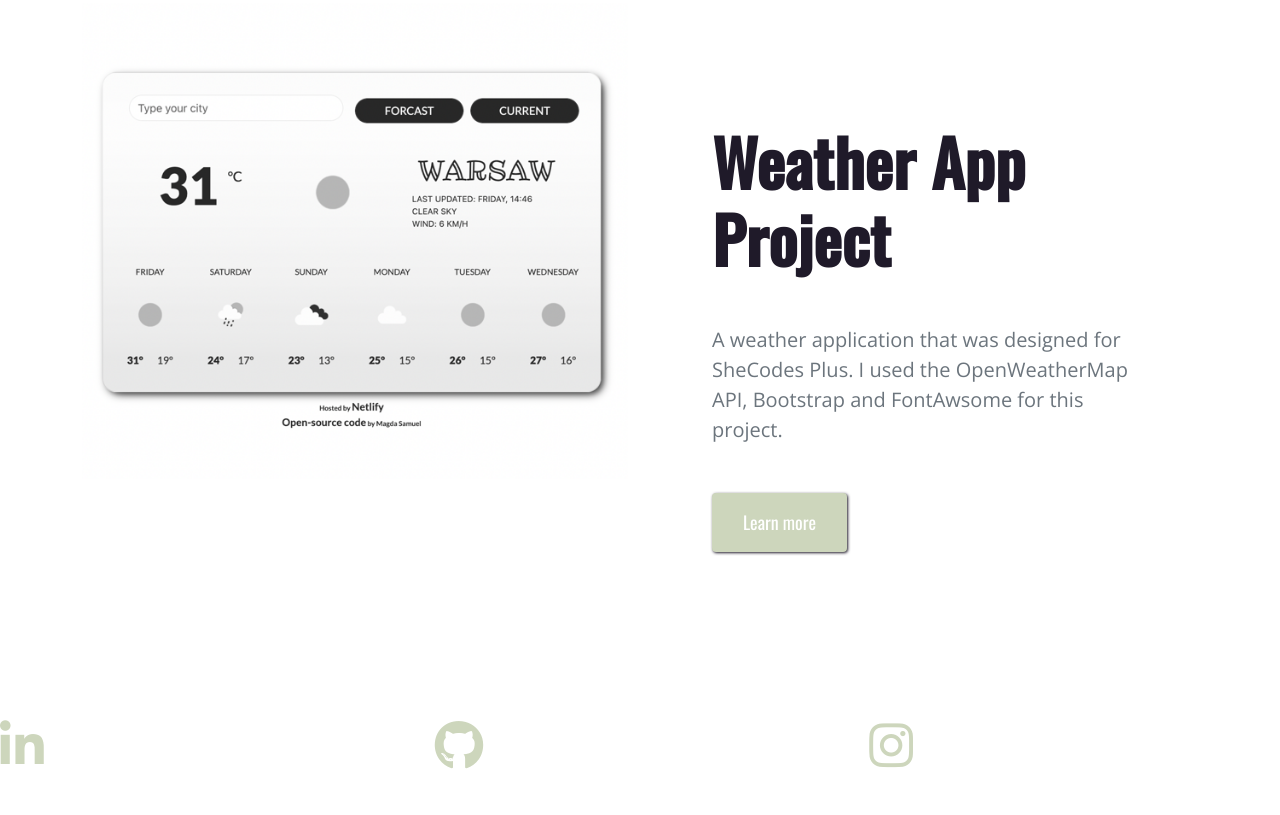
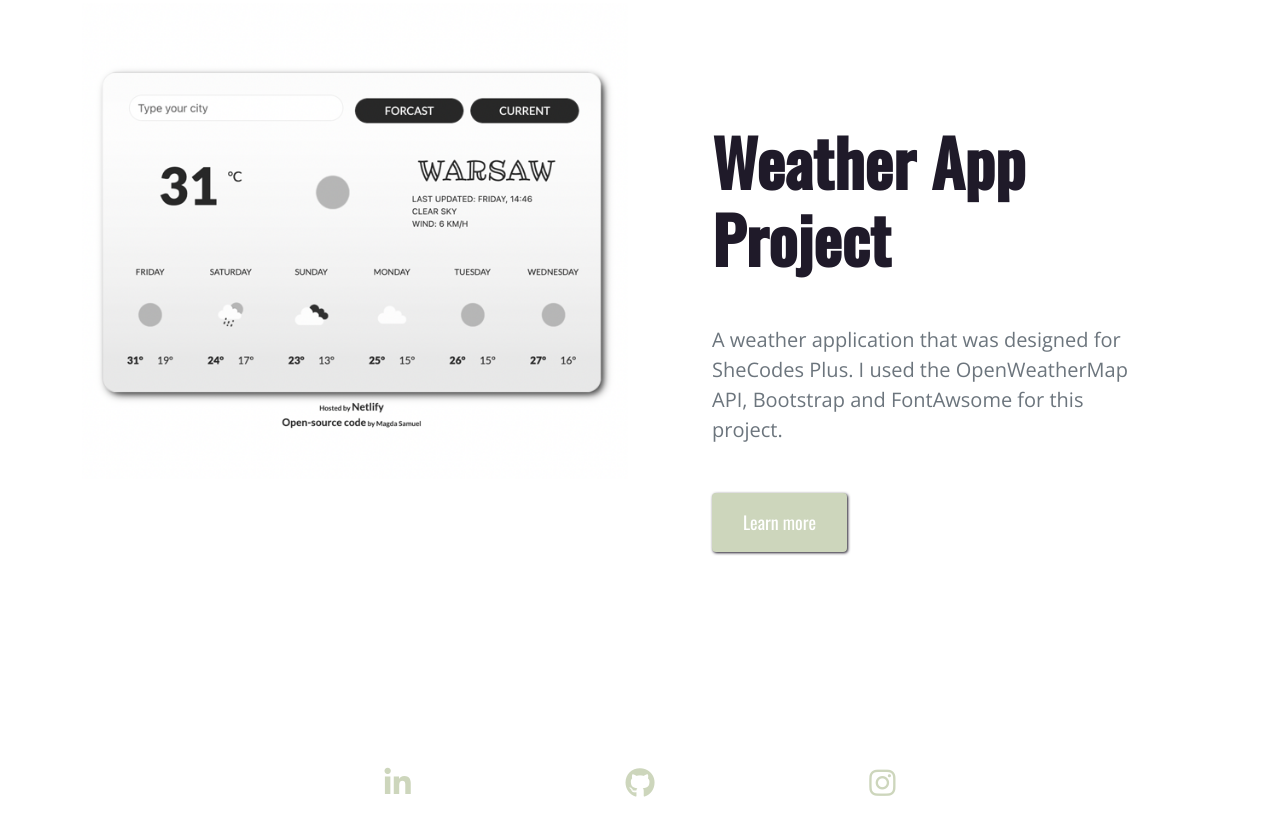
Before and after one commit to MagdaCodes/portfolio-project, a plain HTML site: page index.html in a window 1280 px wide. Shown: the part 2206-3021 px from the top of the page. Before the commit the page ends 2977 px from the top, so only its background shows below. Drawn offline with nearby package versions, Linux system fonts and the light colour scheme.

Commit message:
Added spacing to icons and resizing

```diff
--- a/index.html
+++ b/index.html
@@ -103,13 +103,13 @@
     <footer>
       <div class="footer-container">
         <div class="row">
-          <div class="col">
+          <div class="col-4 text-end mb-3 mt-5">
             <div><i class="fa-brands fa-linkedin-in"></i></div>
           </div>
-          <div class="col">
+          <div class="col-4 text-center mb-3 mt-5">
             <div><i class="fa-brands fa-github"></i></div>
           </div>
-          <div class="col">
+          <div class="col-4 text-left mb-3 mt-5">
             <div><i class="fa-brands fa-instagram"></i></div>
           </div>
         </div>
--- a/styles/portfolio.css
+++ b/styles/portfolio.css
@@ -81,6 +81,6 @@ p {
 }
 .footer-container i {
   color: var(--branding-color);
-  font-size: 50px;
+  font-size: 30px;
   text-align: center;
 }
```
